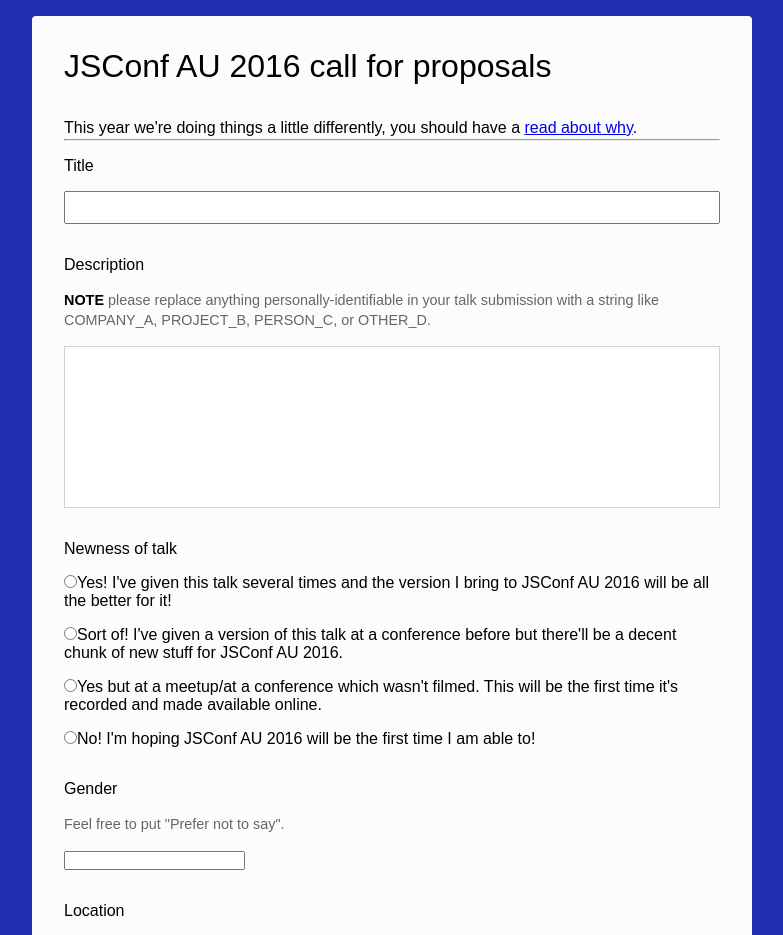
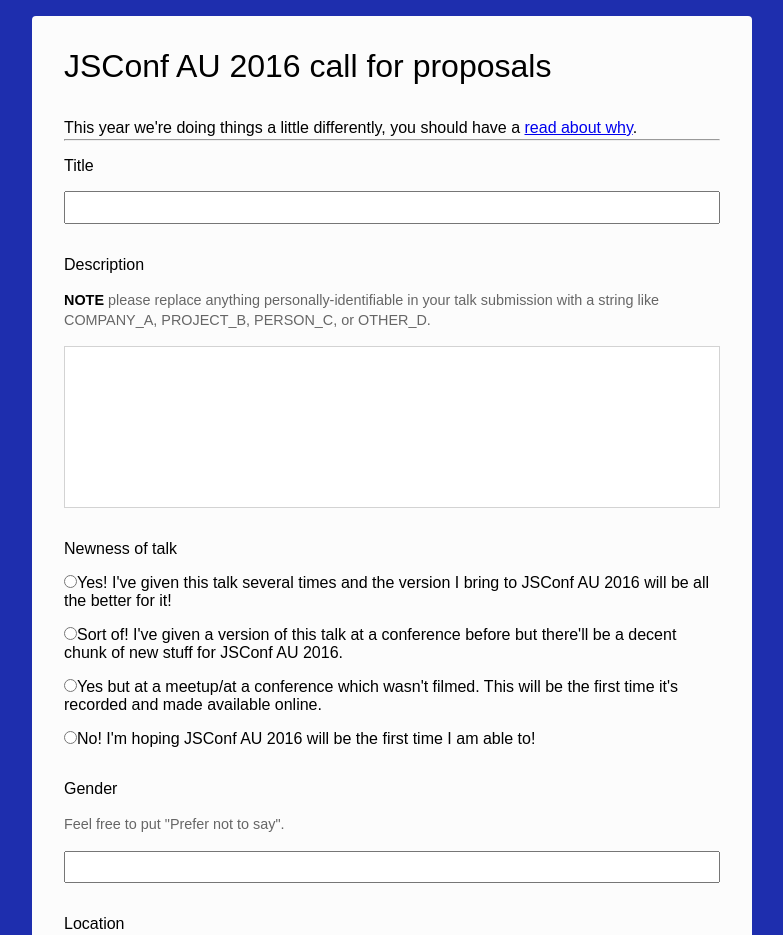
Before and after one commit to robrkerr/smart-proposals, a React app: page / in a window 1280 px wide. Shown: the top 935 px of the page, without its empty margins (248-1031 px from the left). Built offline with nearby package versions, Linux system fonts and the light colour scheme.

Commit message:
added conference to the submission

```diff
--- a/src/components/App.js
+++ b/src/components/App.js
@@ -9,7 +9,7 @@ export default class App extends Component {
   constructor(props) {
     super(props);
     this.handleUpdateTitle = this.handleUpdateTitle.bind(this);
-    this.state = { submission: new Submission() };
+    this.state = { submission: new Submission(props.conference), inProgress: false };
   }
 
   handleUpdateTitle(event) {
@@ -121,15 +121,9 @@ export default class App extends Component {
             <SanitisingDescription name="description" label="Description" form={submission}/>
           </div>
           <RadioButton name="newness" label="Newness of talk" options={newnessOptions} form={submission}/>
-          <div className="Field">
-            <div className="Field_Label">
-              Gender
-            </div>
-            <div className="Field_Note">
-              Feel free to put "Prefer not to say".
-            </div>
-            <TextField name="gender" form={submission}/>
-          </div>
+          <TextField name="gender" label="Gender" form={submission}>
+            Feel free to put "Prefer not to say".
+          </TextField>
           <RadioButton name="location" label="Location" options={locationOptions} form={submission}/>
           <RadioButton name="techExperience" label="Tech industry experience" options={techExperienceOptions} form={submission}/>
           <RadioButton name="speakingExperience" label="Speaking experience" options={speakingExperienceOptions} form={submission}/>
--- a/src/components/RadioButton.js
+++ b/src/components/RadioButton.js
@@ -24,7 +24,7 @@ export default class TextArea extends Component {
       			onClick: this.handleUpdate.bind(this),
       			checked: (value == selectedValue) ? "checked" : undefined
       		};
-      		return <div key={i}><label><input type="radio" {...props} />{text}</label></div>
+      		return <div key={i}><label><input required type="radio" {...props} />{text}</label></div>
       	})
       }
     </div>
--- a/src/components/TextField.js
+++ b/src/components/TextField.js
@@ -9,15 +9,12 @@ export default class TextArea extends Component {
   }
 
   render() {
-    const { name, label, form } = this.props
+    const { name, label, form, children } = this.props
     const value = form.data[name]
-    if (label) {
-      return <div className="Field">
-        <div className="Field_Label">{ label }</div>
-        <input type='text' className="Field_Text" value={value} onChange={this.handleUpdate.bind(this)}/>
-      </div>
-    } else {
-      return <input type='text' className="field-text" value={value} onChange={this.handleUpdate.bind(this)}/>
-    }
+    return <div className="Field">
+      <div className="Field_Label">{ label }</div>
+      { children ? <div className="Field_Note">{children}</div> : null }
+      <input required type='text' className="Field_Text" value={value} onChange={this.handleUpdate.bind(this)}/>
+    </div>
   }
 }
--- a/src/index.js
+++ b/src/index.js
@@ -3,7 +3,7 @@ import React from 'react'
 import App from './components/App'
 import './style/style'
 
-const conf = window.location.hostname.match(/css/) ? {
+const conference = window.location.hostname.match(/css/) ? {
   id: 'css',
   title: 'CSSConf AU 2016',
   url: 'http://2016.cssconf.com.au'
@@ -14,6 +14,6 @@ const conf = window.location.hostname.match(/css/) ? {
 }
 
 ReactDOM.render(
-  <App conference={conf}/>,
+  <App conference={conference}/>,
   document.getElementById('app')
 )
--- a/src/models/Submission.js
+++ b/src/models/Submission.js
@@ -13,20 +13,26 @@ const api = window.location.hostname.match(/localhost/) ? 'http://localhost:3000
 const exampleName = window.location.href.split('?')[1]
 
 export default class Submission {
-  constructor() {
+  constructor(conference) {
+    this.conference = conference
     this.data = examples[exampleName] || emptyData
     this.example = examples[exampleName] !== undefined
   }
 
   submit() {
-    console.log(JSON.stringify(this.data))
     return fetch(`${api}/proposals`, {
       method: 'POST',
       headers: {
         'Accept': 'application/json',
         'Content-Type': 'application/json'
       },
-      body: JSON.stringify({proposal: {title: this.data.title, submission: this.data}})
+      body: JSON.stringify({
+        proposal: {
+          title: this.data.title,
+          conference: this.conference.id,
+          submission: this.data
+        }
+      })
     }).then(r => r.json())
   }
 }
```
